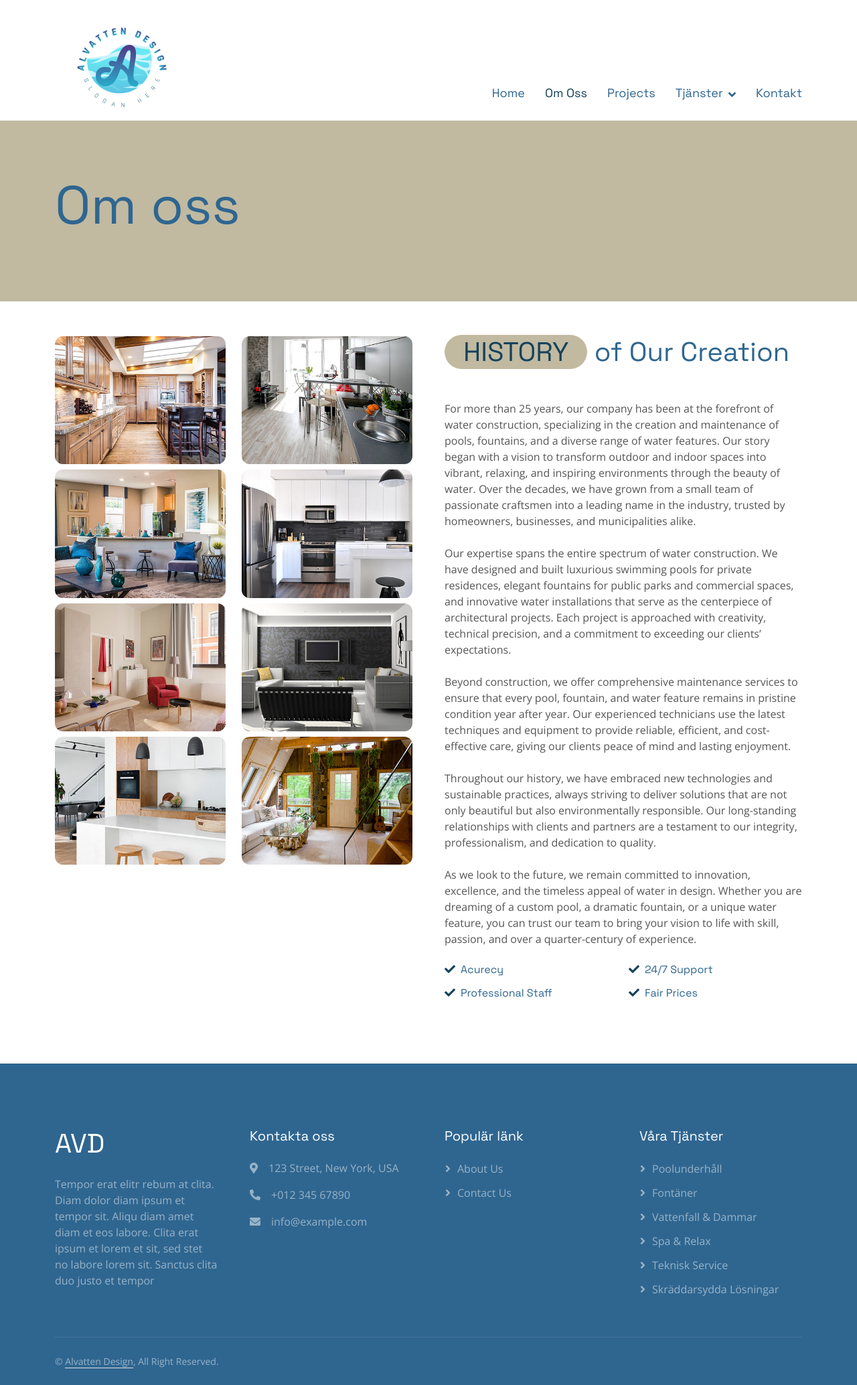
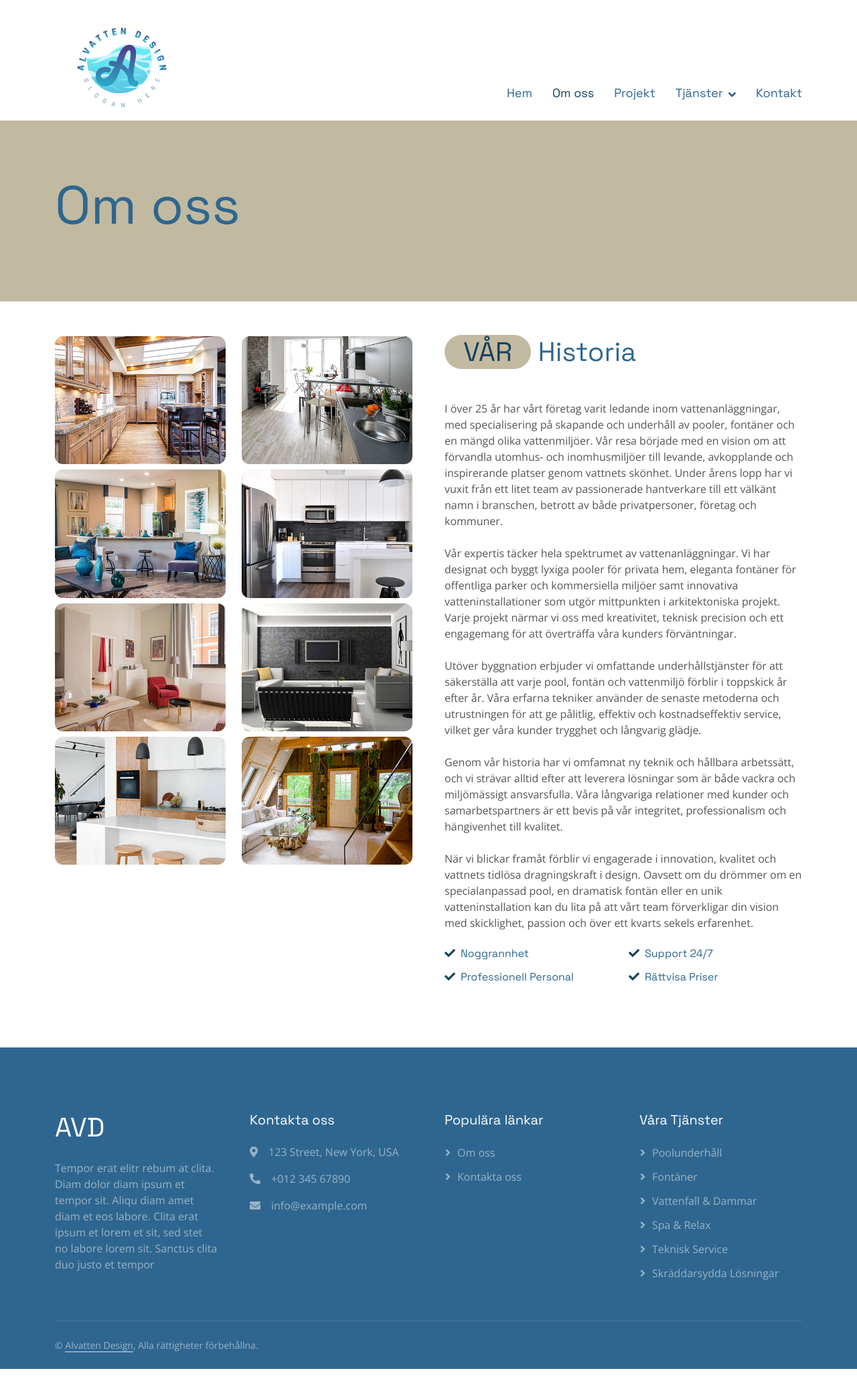
Before and after one commit to ItsAnass/alvatten, a Django app: page /about/ in a window 1280 px wide. Shown: the whole page at 67% size. After the commit the page ends 2044 px from the top, so only its background shows below. Run offline with Django 5.2, Linux system fonts and the light colour scheme; some libraries are stand-ins or nearby versions.

Commit message:
Update about and contact pages with Swedish translations for improved localization

```diff
--- a/alvattenapp/templates/about.html
+++ b/alvattenapp/templates/about.html
@@ -74,33 +74,31 @@
                     </div>
                 </div>
                 <div class="col-lg-6 wow fadeIn" data-wow-delay="0.5s">
-                    <h1 class="mb-5"><span class="text-uppercase text-primary bg-light px-2">History</span> of Our
-                        Creation</h1>
+                    <h1 class="mb-5"><span class="text-uppercase text-primary bg-light px-2">Vår</span> Historia</h1>
                     <p class="mb-4">
-                        For more than 25 years, our company has been at the forefront of water construction, specializing in the creation and maintenance of pools, fountains, and a diverse range of water features. Our story began with a vision to transform outdoor and indoor spaces into vibrant, relaxing, and inspiring environments through the beauty of water. Over the decades, we have grown from a small team of passionate craftsmen into a leading name in the industry, trusted by homeowners, businesses, and municipalities alike.
+                        I över 25 år har vårt företag varit ledande inom vattenanläggningar, med specialisering på skapande och underhåll av pooler, fontäner och en mängd olika vattenmiljöer. Vår resa började med en vision om att förvandla utomhus- och inomhusmiljöer till levande, avkopplande och inspirerande platser genom vattnets skönhet. Under årens lopp har vi vuxit från ett litet team av passionerade hantverkare till ett välkänt namn i branschen, betrott av både privatpersoner, företag och kommuner.
                     </p>
                     <p class="mb-4">
-                        Our expertise spans the entire spectrum of water construction. We have designed and built luxurious swimming pools for private residences, elegant fountains for public parks and commercial spaces, and innovative water installations that serve as the centerpiece of architectural projects. Each project is approached with creativity, technical precision, and a commitment to exceeding our clients’ expectations.
+                        Vår expertis täcker hela spektrumet av vattenanläggningar. Vi har designat och byggt lyxiga pooler för privata hem, eleganta fontäner för offentliga parker och kommersiella miljöer samt innovativa vatteninstallationer som utgör mittpunkten i arkitektoniska projekt. Varje projekt närmar vi oss med kreativitet, teknisk precision och ett engagemang för att överträffa våra kunders förväntningar.
                     </p>
                     <p class="mb-4">
-                        Beyond construction, we offer comprehensive maintenance services to ensure that every pool, fountain, and water feature remains in pristine condition year after year. Our experienced technicians use the latest techniques and equipment to provide reliable, efficient, and cost-effective care, giving our clients peace of mind and lasting enjoyment.
+                        Utöver byggnation erbjuder vi omfattande underhållstjänster för att säkerställa att varje pool, fontän och vattenmiljö förblir i toppskick år efter år. Våra erfarna tekniker använder de senaste metoderna och utrustningen för att ge pålitlig, effektiv och kostnadseffektiv service, vilket ger våra kunder trygghet och långvarig glädje.
                     </p>
                     <p class="mb-4">
-                        Throughout our history, we have embraced new technologies and sustainable practices, always striving to deliver solutions that are not only beautiful but also environmentally responsible. Our long-standing relationships with clients and partners are a testament to our integrity, professionalism, and dedication to quality.
+                        Genom vår historia har vi omfamnat ny teknik och hållbara arbetssätt, och vi strävar alltid efter att leverera lösningar som är både vackra och miljömässigt ansvarsfulla. Våra långvariga relationer med kunder och samarbetspartners är ett bevis på vår integritet, professionalism och hängivenhet till kvalitet.
                     </p>
                     <p class="mb-4">
-                        As we look to the future, we remain committed to innovation, excellence, and the timeless appeal of water in design. Whether you are dreaming of a custom pool, a dramatic fountain, or a unique water feature, you can trust our team to bring your vision to life with skill, passion, and over a quarter-century of experience.
+                        När vi blickar framåt förblir vi engagerade i innovation, kvalitet och vattnets tidlösa dragningskraft i design. Oavsett om du drömmer om en specialanpassad pool, en dramatisk fontän eller en unik vatteninstallation kan du lita på att vårt team förverkligar din vision med skicklighet, passion och över ett kvarts sekels erfarenhet.
                     </p>
                     <div class="row g-3">
                         <div class="col-sm-6">
-                            <h6 class="mb-3"><i class="fa fa-check text-primary me-2"></i>Acurecy</h6>
-                            <h6 class="mb-0"><i class="fa fa-check text-primary me-2"></i>Professional Staff</h6>
+                            <h6 class="mb-3"><i class="fa fa-check text-primary me-2"></i>Noggrannhet</h6>
+                            <h6 class="mb-0"><i class="fa fa-check text-primary me-2"></i>Professionell Personal</h6>
                         </div>
                         <div class="col-sm-6 mb-5">
-                            <h6 class="mb-3"><i class="fa fa-check text-primary me-2"></i>24/7 Support</h6>
-                            <h6 class="mb-0"><i class="fa fa-check text-primary me-2"></i>Fair Prices</h6>
+                            <h6 class="mb-3"><i class="fa fa-check text-primary me-2"></i>Support 24/7</h6>
+                            <h6 class="mb-0"><i class="fa fa-check text-primary me-2"></i>Rättvisa Priser</h6>
                         </div>
-
                     </div>
                 </div>
             </div>
--- a/alvattenapp/templates/contact.html
+++ b/alvattenapp/templates/contact.html
@@ -13,7 +13,7 @@
         <div class="container py-5">
             <div class="row g-3 align-items-center">
                 <div class="col-lg-6 text-center text-lg-start">
-                    <h1 class="display-1 mb-0 animated slideInLeft">Contact</h1>
+                    <h1 class="display-1 mb-0 animated slideInLeft">kontakt</h1>
                 </div>
             </div>
         </div>
--- a/templates/base.html
+++ b/templates/base.html
@@ -63,11 +63,11 @@
                     <div class="navbar-nav ms-auto">
 
                         <a href="{% url 'home' %}"
-                            class="nav-item nav-link{% if request.path == '/' %} active{% endif %}">Home</a>
+                            class="nav-item nav-link{% if request.path == '/' %} active{% endif %}">Hem</a>
                         <a href="{% url 'about' %}"
-                            class="nav-item nav-link{% if request.path == '/about/' %} active{% endif %}">Om Oss</a>
+                            class="nav-item nav-link{% if request.path == '/about/' %} active{% endif %}">Om oss</a>
                         <a href="{% url 'projects' %}"
-                            class="nav-item nav-link{% if request.path == '/projects/' %} active{% endif %}">Projects</a>
+                            class="nav-item nav-link{% if request.path == '/projects/' %} active{% endif %}">Projekt</a>
                         <div class="nav-item dropdown">
                             <a href="{% url 'services' %}" class="nav-link dropdown-toggle" data-bs-toggle="dropdown"
                                 aria-expanded="false">Tjänster</a>
@@ -76,7 +76,7 @@
                                 <a href="{% url 'spa' %}" class="dropdown-item">Spa</a>
                                 <a href="{% url 'fountain' %}" class="dropdown-item">Fontäner</a>
                                 <a href="{% url 'waterfalls' %}" class="dropdown-item">Vattenfall</a>
-                                <a href="{% url 'ponds' %}" class="dropdown-item">Dammar(Konstgjorda vattenmiljöer)</a>
+                                <a href="{% url 'ponds' %}" class="dropdown-item">Dammar (Konstgjorda vattenmiljöer)</a>
                                 <a href="{% url 'services' %}" class="dropdown-item">Service & Underhåll</a>
                             </div>
                         </div>
@@ -100,8 +100,8 @@
         <div class="container py-3">
             <div class="row g-5 align-items-center mb-0" style="min-height:1px;">
                 <div class="col-lg-6">
-                    <h1 class="display-1 mb-4 animated slideInRight">We Make Your <span class="text-primary">Pool</span>
-                        Better</h1>
+                    <h1 class="display-1 mb-4 animated slideInRight">Vi gör din <span class="text-primary">pool</span>
+                        bättre</h1>
                 </div>
                 <div class="col-lg-6">
                     <div class="owl-carousel header-carousel animated fadeIn w-100"
@@ -146,45 +146,39 @@
     <div class="container-fluid py-5">
         <div class="container">
             <div class="text-center wow fadeIn" data-wow-delay="0.1s">
-                <h1 class="mb-5">Why People <span class="text-uppercase text-primary bg-light px-2">Choose Us</span>
+                <h1 class="mb-5">Varför väljer folk <span class="text-uppercase text-primary bg-light px-2">oss</span>
                 </h1>
             </div>
             <div class="row g-5 align-items-center text-center">
                 <div class="col-md-6 col-lg-4 wow fadeIn" data-wow-delay="0.1s">
                     <i class="fa fa-calendar-alt fa-5x text-primary mb-4"></i>
-                    <h4>25+ Years Experience</h4>
-                    <p class="mb-0">Clita erat ipsum et lorem et sit, sed stet no labore lorem sit. Sanctus clita duo
-                        justo et tempor eirmod magna dolore erat amet</p>
+                    <h4>25+ års erfarenhet</h4>
+                    <p class="mb-0">Vi har över 25 års erfarenhet av att skapa och underhålla vattenmiljöer för hem och företag.</p>
                 </div>
                 <div class="col-md-6 col-lg-4 wow fadeIn" data-wow-delay="0.3s">
                     <i class="fa fa-tasks fa-5x text-primary mb-4"></i>
-                    <h4>Best Interior Design</h4>
-                    <p class="mb-0">Clita erat ipsum et lorem et sit, sed stet no labore lorem sit. Sanctus clita duo
-                        justo et tempor eirmod magna dolore erat amet</p>
+                    <h4>Bästa inredningsdesign</h4>
+                    <p class="mb-0">Vi kombinerar funktion och estetik för att skapa inspirerande och vackra miljöer.</p>
                 </div>
                 <div class="col-md-6 col-lg-4 wow fadeIn" data-wow-delay="0.5s">
                     <i class="fa fa-pencil-ruler fa-5x text-primary mb-4"></i>
-                    <h4>Innovative Architects</h4>
-                    <p class="mb-0">Clita erat ipsum et lorem et sit, sed stet no labore lorem sit. Sanctus clita duo
-                        justo et tempor eirmod magna dolore erat amet</p>
+                    <h4>Innovativa arkitekter</h4>
+                    <p class="mb-0">Vårt team arbetar kreativt och innovativt för att förverkliga din vision.</p>
                 </div>
                 <div class="col-md-6 col-lg-4 wow fadeIn" data-wow-delay="0.1s">
                     <i class="fa fa-user fa-5x text-primary mb-4"></i>
-                    <h4>Customer Satisfaction</h4>
-                    <p class="mb-0">Clita erat ipsum et lorem et sit, sed stet no labore lorem sit. Sanctus clita duo
-                        justo et tempor eirmod magna dolore erat amet</p>
+                    <h4>Kundnöjdhet</h4>
+                    <p class="mb-0">Vi sätter alltid kunden i fokus och strävar efter långsiktiga relationer.</p>
                 </div>
                 <div class="col-md-6 col-lg-4 wow fadeIn" data-wow-delay="0.3s">
                     <i class="fa fa-hand-holding-usd fa-5x text-primary mb-4"></i>
-                    <h4>Budget Friendly</h4>
-                    <p class="mb-0">Clita erat ipsum et lorem et sit, sed stet no labore lorem sit. Sanctus clita duo
-                        justo et tempor eirmod magna dolore erat amet</p>
+                    <h4>Prisvärda lösningar</h4>
+                    <p class="mb-0">Vi erbjuder konkurrenskraftiga priser utan att kompromissa med kvaliteten.</p>
                 </div>
                 <div class="col-md-6 col-lg-4 wow fadeIn" data-wow-delay="0.5s">
                     <i class="fa fa-check fa-5x text-primary mb-4"></i>
-                    <h4>Sustainable Material</h4>
-                    <p class="mb-0">Clita erat ipsum et lorem et sit, sed stet no labore lorem sit. Sanctus clita duo
-                        justo et tempor eirmod magna dolore erat amet</p>
+                    <h4>Hållbara material</h4>
+                    <p class="mb-0">Vi använder hållbara material och miljövänliga metoder i alla våra projekt.</p>
                 </div>
             </div>
         </div>
@@ -211,11 +205,8 @@
                                 </div>
                                 <div class="col-md-6">
                                     <div class="testimonial-text pb-5 pb-md-0">
-                                        <h3>Sustainable Material</h3>
-                                        <p>Aliqu diam amet diam et eos labore. Clita erat ipsum et lorem et sit, sed
-                                            stet no labore lorem sit. Sanctus clita duo justo et tempor eirmod magna
-                                            dolore erat
-                                            amet</p>
+                                        <h3>Hållbara material</h3>
+                                        <p>Vi använder endast material av högsta kvalitet och med fokus på hållbarhet och miljö.</p>
                                         <h5 class="mb-0">Boris Johnson</h5>
                                     </div>
                                 </div>
@@ -230,11 +221,8 @@
                                 </div>
                                 <div class="col-md-6">
                                     <div class="testimonial-text pb-5 pb-md-0">
-                                        <h3>Customer Satisfaction</h3>
-                                        <p>Clita erat ipsum et lorem et sit, sed
-                                            stet no labore lorem sit. Sanctus clita duo justo et tempor eirmod magna
-                                            dolore erat
-                                            amet</p>
+                                        <h3>Kundnöjdhet</h3>
+                                        <p>Våra kunder uppskattar vårt engagemang, vår service och våra skräddarsydda lösningar.</p>
                                         <h5 class="mb-0">Alexander Bell</h5>
                                     </div>
                                 </div>
@@ -249,11 +237,8 @@
                                 </div>
                                 <div class="col-md-6">
                                     <div class="testimonial-text pb-5 pb-md-0">
-                                        <h3>Budget Friendly</h3>
-                                        <p>Diam amet diam et eos labore. Clita erat ipsum et lorem et sit, sed
-                                            stet no labore lorem sit. Sanctus clita duo justo et tempor eirmod magna
-                                            dolore erat
-                                            amet</p>
+                                        <h3>Prisvärda lösningar</h3>
+                                        <p>Vi erbjuder alltid prisvärda och flexibla lösningar för alla behov och budgetar.</p>
                                         <h5 class="mb-0">Bradley Gordon</h5>
                                     </div>
                                 </div>
@@ -288,9 +273,9 @@
                     <p><i class="fa fa-envelope me-3"></i>info@example.com</p>
                 </div>
                 <div class="col-md-6 col-lg-3 wow fadeIn" data-wow-delay="0.5s">
-                    <h5 class="text-white mb-4">Populär länk</h5>
-                    <a class="btn btn-link" href="{% url 'about' %}">About Us</a>
-                    <a class="btn btn-link" href="{% url 'contact' %}">Contact Us</a>
+                    <h5 class="text-white mb-4">Populära länkar</h5>
+                    <a class="btn btn-link" href="{% url 'about' %}">Om oss</a>
+                    <a class="btn btn-link" href="{% url 'contact' %}">Kontakta oss</a>
                 </div>
                 <div class="col-md-6 col-lg-3 wow fadeIn" data-wow-delay="0.7s">
                     <h5 class="text-white mb-4">Våra Tjänster</h5>
@@ -308,7 +293,7 @@
             <div class="copyright">
                 <div class="row">
                     <div class="col-md-6 text-center text-md-start mb-3 mb-md-0">
-                        &copy; <a class="border-bottom" href="{% url 'home' %}">Alvatten Design</a>, All Right Reserved.
+                        &copy; <a class="border-bottom" href="{% url 'home' %}">Alvatten Design</a>, Alla rättigheter förbehållna.
                     </div>
                 </div>
             </div>
@@ -341,8 +326,8 @@
         <div class="modal-dialog modal-xl modal-dialog-centered">
             <div class="modal-content" style="background:#d9dcd6;">
                 <div class="modal-header">
-                    <h5 class="modal-title" id="heroGalleryModalLabel">Image Gallery</h5>
-                    <button type="button" class="btn-close" data-bs-dismiss="modal" aria-label="Close"></button>
+                    <h5 class="modal-title" id="heroGalleryModalLabel">Bildgalleri</h5>
+                    <button type="button" class="btn-close" data-bs-dismiss="modal" aria-label="Stäng"></button>
                 </div>
                 <div class="modal-body">
                     <div id="heroGalleryCarousel" class="carousel slide" data-bs-ride="carousel">
@@ -353,12 +338,12 @@
                         <button class="carousel-control-prev" type="button" data-bs-target="#heroGalleryCarousel"
                             data-bs-slide="prev">
                             <span class="carousel-control-prev-icon" aria-hidden="true"></span>
-                            <span class="visually-hidden">Previous</span>
+                            <span class="visually-hidden">Föregående</span>
                         </button>
                         <button class="carousel-control-next" type="button" data-bs-target="#heroGalleryCarousel"
                             data-bs-slide="next">
                             <span class="carousel-control-next-icon" aria-hidden="true"></span>
-                            <span class="visually-hidden">Next</span>
+                            <span class="visually-hidden">Nästa</span>
                         </button>
                     </div>
                 </div>
```
